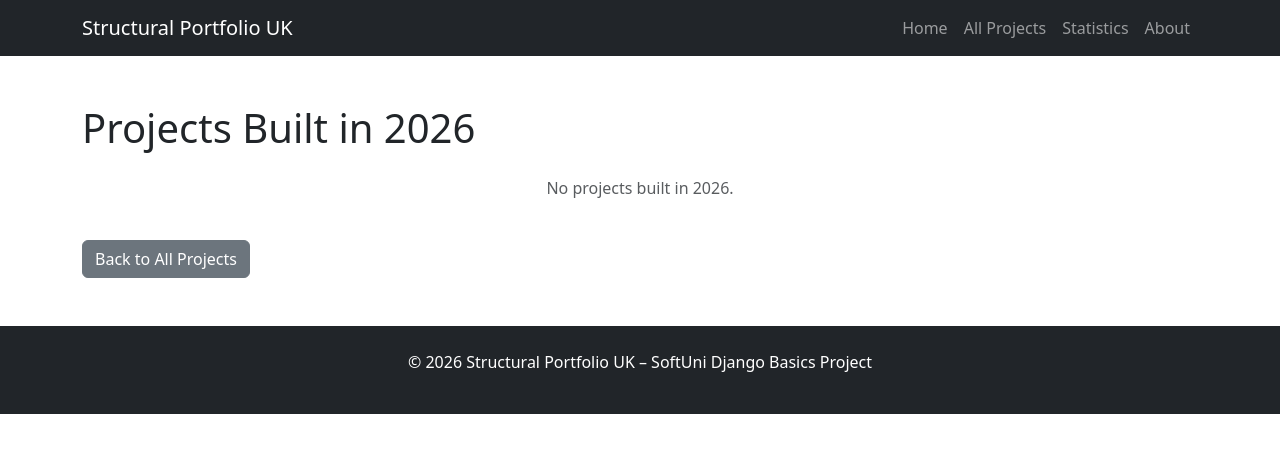
After one commit to IfSD77/Django-Basics---Individual-Project, a Django app: page /projects/year/2026/ in a window 1280 px wide. The commit adds this page. Shown: the top 453 px of the page. Run offline with Django 5.2, Linux system fonts and the light colour scheme; data that the repository does not hold is empty.

Commit message:
Finalized project: added missing templates (404, confirm delete, about, stats, filters), updated views/urls/forms/admin, and complete README

```diff
--- a/projects/admin.py
+++ b/projects/admin.py
@@ -1,12 +1,12 @@
 from django.contrib import admin
 from .models import ConstructionType, Project
-from participations.models import Participation  # ← само модела, не admin!
+from participations.models import Participation
 
 
 class ParticipationInline(admin.TabularInline):
     model = Participation
-    extra = 1  # колко празни реда по подразбиране
-    raw_id_fields = ['designer']  # ако имаш много дизайнери – търсене
+    extra = 1
+    raw_id_fields = ['designer']
 
 
 @admin.register(Project)
--- a/projects/views.py
+++ b/projects/views.py
@@ -1,7 +1,11 @@
+from django.db.models import Sum, Avg
+from django.http import HttpRequest, HttpResponse
+from django.shortcuts import render, get_object_or_404
 from django.urls import reverse_lazy
-from django.views.generic import ListView, DetailView, CreateView, UpdateView
+from django.views.generic import ListView, DetailView, CreateView, UpdateView, DeleteView
+from designers.models import Designer
 from .forms import ProjectForm
-from .models import Project
+from .models import Project, ConstructionType
 
 
 class ProjectListView(ListView):
@@ -31,3 +35,42 @@ class ProjectUpdateView(UpdateView):
     form_class = ProjectForm
     template_name = 'projects/project_form.html'
     success_url = reverse_lazy('project_list')
+
+
+class ProjectDeleteView(DeleteView):
+    model = Project
+    template_name = 'projects/project_confirm_delete.html'
+    success_url = reverse_lazy('project_list')
+
+
+def project_stats(request: HttpRequest) -> HttpResponse:
+    total_projects = Project.objects.count()
+    total_value = Project.objects.filter(contract_value__isnull=False, contract_value_confidential=False).aggregate(total=Sum('contract_value'))['total'] or 0
+    average_value = Project.objects.filter(contract_value__isnull=False, contract_value_confidential=False).aggregate(avg=Avg('contract_value'))['avg'] or 0
+
+    context = {
+        'total_projects': total_projects,
+        'total_value': total_value,
+        'average_value': average_value,
+    }
+    return render(request, 'projects/project_stats.html', context)
+
+
+def project_by_year(request: HttpRequest, year) -> HttpResponse:
+    projects = Project.objects.filter(built_in=year).order_by('name')
+    context = {'projects': projects, 'year': year}
+    return render(request, 'projects/project_by_year.html', context)
+
+
+def project_by_type(request: HttpRequest, type_id) -> HttpResponse:
+    ctype = ConstructionType.objects.get(id=type_id)
+    projects = Project.objects.filter(construction_type=ctype).order_by('-built_in')
+    context = {'projects': projects, 'construction_type': ctype.name}
+    return render(request, 'projects/projects_by_type.html', context)
+
+
+def projects_by_designer(request: HttpRequest, designer_id: int) -> HttpResponse:
+    designer = get_object_or_404(Designer, id=designer_id)
+    projects = Project.objects.filter(participations__designer=designer).order_by('-built_in')
+    context = {'projects': projects, 'designer': designer}
+    return render(request, 'projects/projects_by_designer.html', context)
--- a/struct_portfolio_uk/urls.py
+++ b/struct_portfolio_uk/urls.py
@@ -17,7 +17,8 @@ Including another URLconf
 from django.contrib import admin
 from django.urls import path
 from django.views.generic import TemplateView
-from projects.views import ProjectListView, ProjectDetailView, ProjectCreateView, ProjectUpdateView
+from projects.views import ProjectListView, ProjectDetailView, ProjectCreateView, ProjectUpdateView, ProjectDeleteView, \
+    project_stats, project_by_year, project_by_type, projects_by_designer
 from django.conf import settings
 from django.conf.urls.static import static
 
@@ -25,11 +26,18 @@ urlpatterns = [
     path('admin/', admin.site.urls),
     path('', TemplateView.as_view(template_name='home.html'), name='home'),
     path('projects/add/', ProjectCreateView.as_view(), name='project_add'),
+    path('projects/<slug:slug>/edit/', ProjectUpdateView.as_view(), name='project_edit'),
+    path('projects/<slug:slug>/delete/', ProjectDeleteView.as_view(), name='project_delete'),
+    path('about/', TemplateView.as_view(template_name='about.html'), name='about'),
+    path('projects/stats/', project_stats, name='project_stats'),
+    path('projects/type/<int:type_id>/', project_by_type, name='project_by_type'),
+    path('projects/year/<int:year>/', project_by_year, name='project_by_year'),
+    path('projects/designer/<int:designer_id>/', projects_by_designer, name='projects_by_designer'),
     path('projects/', ProjectListView.as_view(), name='project_list'),
-    path('projects/<slug:slug>/edit/', ProjectUpdateView.as_view(), name='project_edit'),
     path('projects/<slug:slug>/', ProjectDetailView.as_view(), name='project_detail'),
+]
 
-]
+handler404 = 'django.views.defaults.page_not_found'
 
 if settings.DEBUG:
     urlpatterns += static(settings.STATIC_URL, document_root=settings.STATIC_ROOT)
--- a/templates/base.html
+++ b/templates/base.html
@@ -27,6 +27,12 @@
                     <li class="nav-item">
                         <a class="nav-link" href="{% url 'project_list' %}">All Projects</a>
                     </li>
+                    <li class="nav-item">
+                        <a class="nav-link" href="{% url 'project_stats' %}">Statistics</a>
+                    </li>
+                    <li class="nav-item">
+                        <a class="nav-link" href="{% url 'about' %}">About</a>
+                    </li>
                 </ul>
             </div>
         </div>
--- /dev/null
+++ b/templates/projects/project_by_year.html
@@ -0,0 +1,35 @@
+{% extends 'base.html' %}
+
+{% block title %}Projects from {{ year }}{% endblock %}
+
+{% block content %}
+  <h1 class="mb-4">Projects Built in {{ year }}</h1>
+
+  <div class="row">
+    {% for project in projects %}
+      <div class="col-md-4 mb-4">
+        <div class="card h-100">
+          {% if project.image %}
+            <img src="{{ project.image.url }}" class="card-img-top" alt="{{ project.name }}" style="height: 200px; object-fit: cover;">
+          {% else %}
+            <img src="https://via.placeholder.com/300x200?text=No+Image" class="card-img-top" alt="No image">
+          {% endif %}
+          <div class="card-body">
+            <h5 class="card-title">{{ project.name }}</h5>
+            <p class="card-text">
+              <strong>Location:</strong> {{ project.location }}, {{ project.postcode }}<br>
+              <strong>Value:</strong> {{ project.get_contract_value_short }}
+            </p>
+            <a href="{% url 'project_detail' project.slug %}" class="btn btn-primary">View Details</a>
+          </div>
+        </div>
+      </div>
+    {% empty %}
+      <div class="col-12">
+        <p class="text-center text-muted">No projects built in {{ year }}.</p>
+      </div>
+    {% endfor %}
+  </div>
+
+  <a href="{% url 'project_list' %}" class="btn btn-secondary mt-4">Back to All Projects</a>
+{% endblock %}
```
Also changed, not shown: projects/forms.py (+4 -4 lines), templates/404.html (added, +17 -0 lines), templates/about.html (added, +20 -0 lines), templates/projects/project_confirm_delete.html (added, +16 -0 lines), templates/projects/project_detail.html (+2 -6 lines), templates/projects/project_stats.html (added, +36 -0 lines), templates/projects/projects_by_designer.html (added, +34 -0 lines), templates/projects/projects_by_type.html (added, +36 -0 lines), README.md (added).
